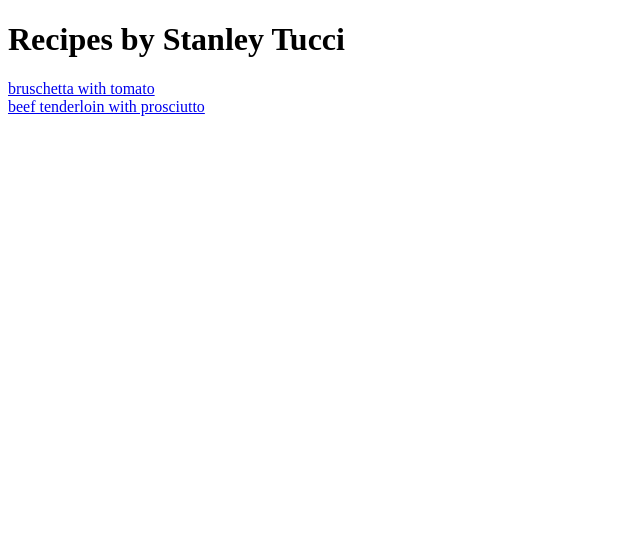
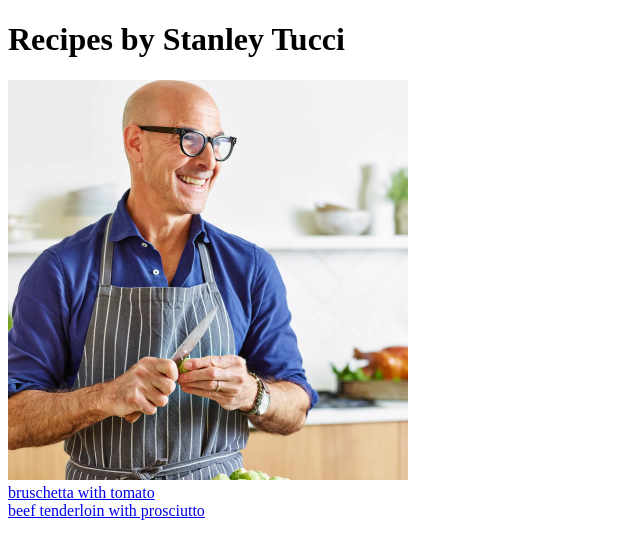
Before and after one commit to jonasmaximilian/tucci-three-course-dinner, a plain HTML site: page index.html in a window 1280 px wide. Shown: the whole page, without its empty margins (0-640 px from the left). Drawn offline with Linux system fonts and the light colour scheme.

Commit message:
Added Tucci Portait to homepage

```diff
--- a/index.html
+++ b/index.html
@@ -7,6 +7,11 @@
 
     <body>
         <h1>Recipes by Stanley Tucci</h1>
+        <img src="images/tucci-portrait.jpg"
+            alt="Portrait of Stanly Tucci"
+            height="400"
+            width="400">
+        <br>
         <a href="recipes/bruschetta.html">bruschetta with tomato</a>
         <br>
         <a href="recipes/beef_tenderloin.html">beef tenderloin with prosciutto</a>
```
Also changed, not shown: images/tucci-portrait.jpg (added).
